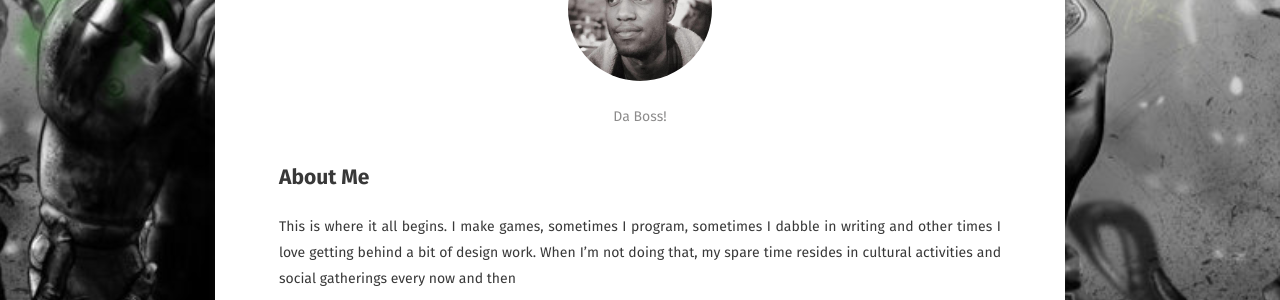
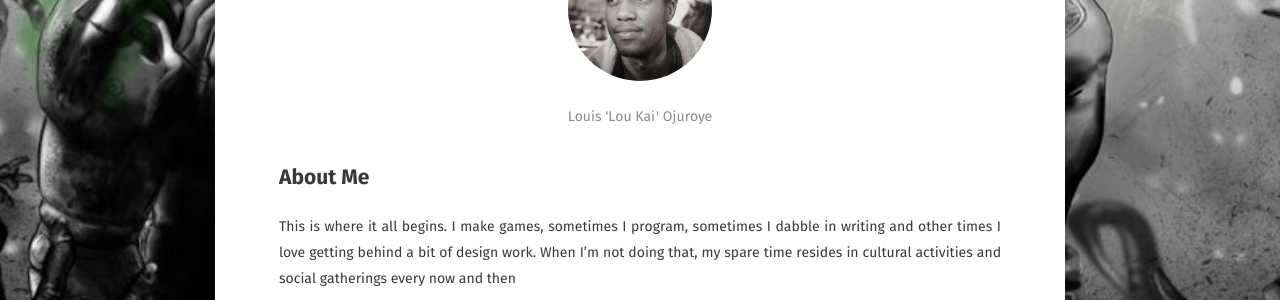
Before and after one commit to Levie/Levie.github.io, a Jekyll site: the page built from about/index.md, in a window 1280 px wide. Shown: the part 365-665 px from the top of the page. Built offline with Jekyll 4.4.1, drawn with Linux system fonts in a browser that asks for light colours; some web fonts are replaced.

Commit message:
About Page Update2

```diff
--- a/about/index.md
+++ b/about/index.md
@@ -9,7 +9,7 @@ comments: false
 <center>
 <figure>
         <img src="../assets/img/profile_1.jpg" class="img-circle animated rotateIn">
-		<figcaption>Da Boss!</figcaption>
+		<figcaption>Louis 'Lou Kai' Ojuroye</figcaption>
 </figure>
 
 </center>
```
